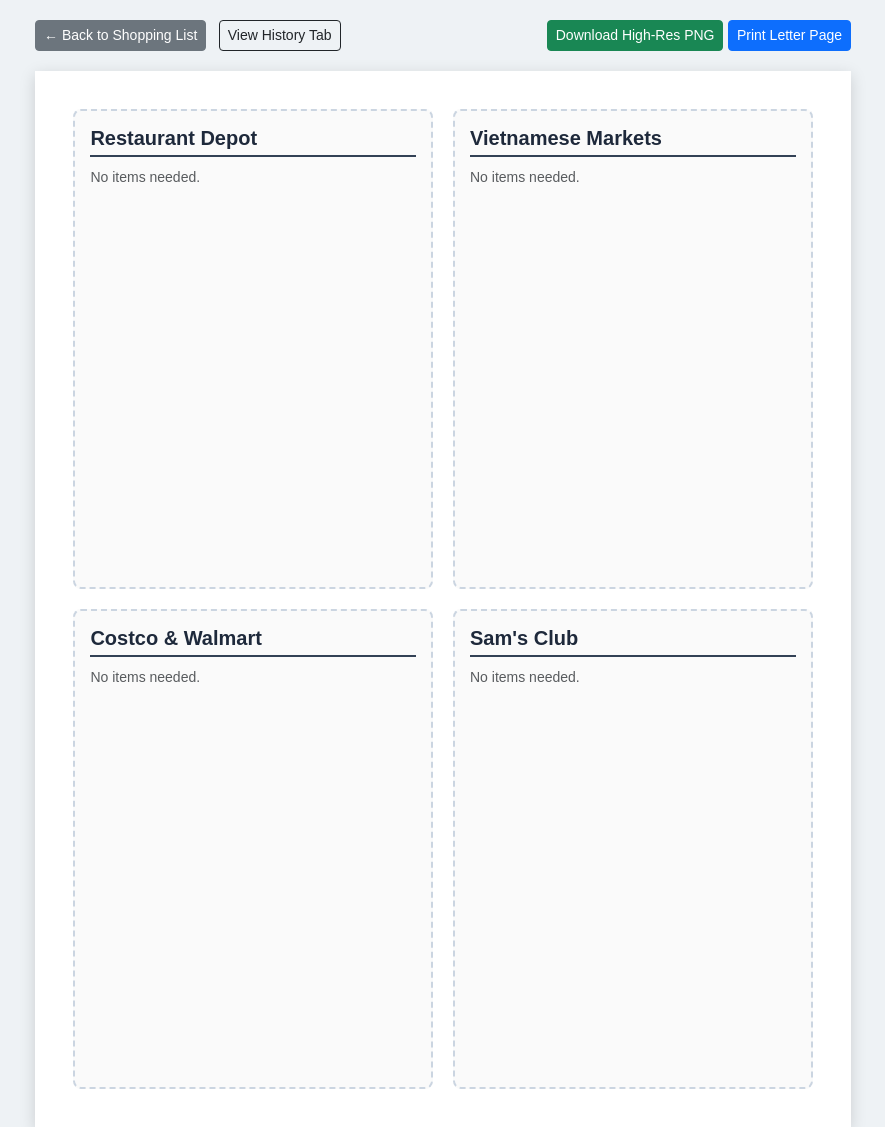
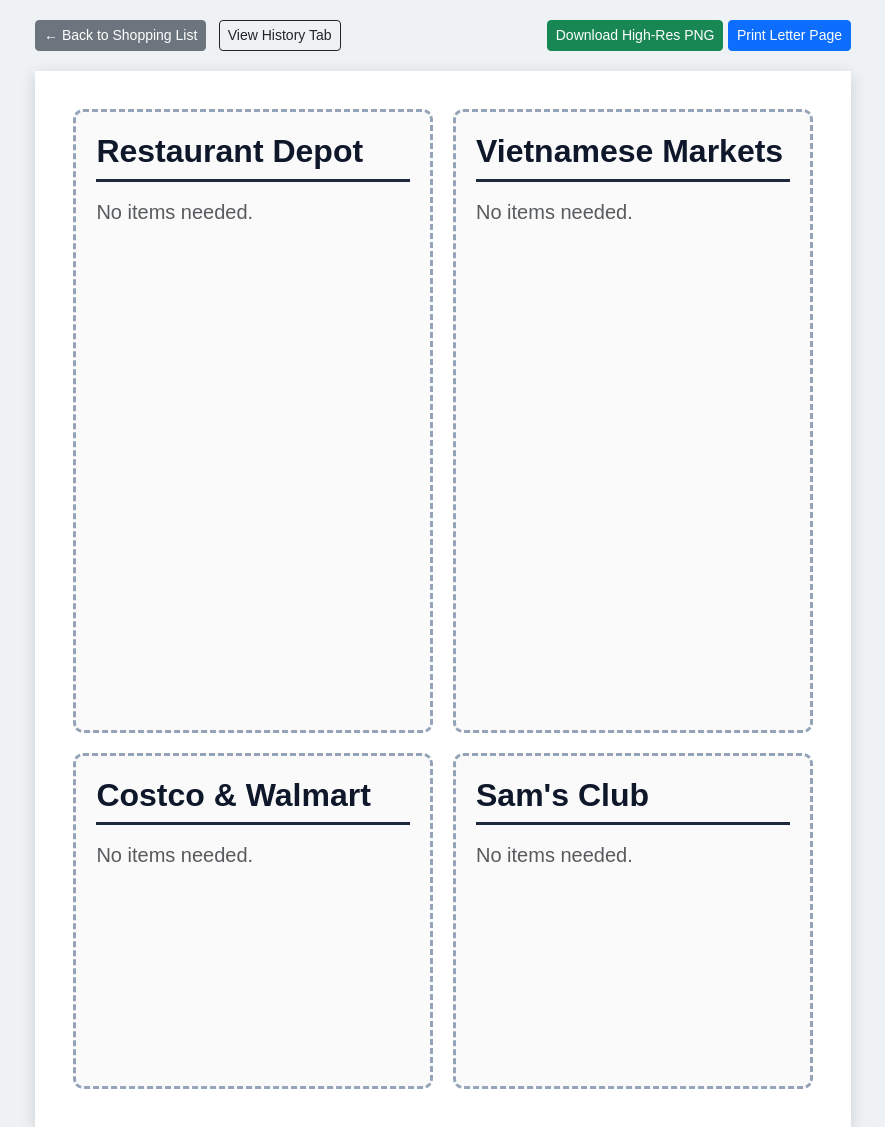
Before and after one commit to cdinh92/restaurant_inventory, a Flask app: page /export_layout in a window 1280 px wide. Shown: the whole page, without its empty margins (197-1082 px from the left). Run offline with Flask 3, Linux system fonts and the light colour scheme; data comes from the database, SQL or seed files in the repository.

Commit message:
Increase font sizes and headers in 4-quadrant export layout for better readability

```diff
--- a/templates/export_layout.html
+++ b/templates/export_layout.html
@@ -9,6 +9,8 @@
     <style>
         body { background-color: #eef2f5; font-family: sans-serif; }
         .action-bar { max-width: 8.5in; margin: 20px auto; }
+
+        /* Standard Letter Page Container with Asymmetrical Rows */
         .letter-page {
             width: 8.5in;
             height: 11in;
@@ -18,24 +20,33 @@
             box-shadow: 0 4px 15px rgba(0,0,0,0.15);
             display: grid;
             grid-template-columns: 1fr 1fr;
-            grid-template-rows: 1fr 1fr;
+            grid-template-rows: 1.3fr 0.7fr;
             gap: 20px;
             box-sizing: border-box;
         }
+
         .quadrant {
-            border: 2px dashed #cbd5e1;
-            border-radius: 8px;
-            padding: 15px;
+            border: 3px dashed #94a3b8;
+            border-radius: 10px;
+            padding: 20px;
             overflow-y: auto;
             background: #fafafa;
+            font-size: 1.5rem; /* Substantially larger font size for items */
         }
+
         .quadrant h5 {
-            border-bottom: 2px solid #334155;
-            padding-bottom: 5px;
-            margin-bottom: 10px;
-            color: #1e293b;
-            font-weight: bold;
+            font-size: 2rem; /* Much larger header text */
+            border-bottom: 3px solid #1e293b;
+            padding-bottom: 8px;
+            margin-bottom: 15px;
+            color: #0f172a;
+            font-weight: 800;
         }
+
+        .quadrant li {
+            margin-bottom: 12px; /* Extra breathing room between items */
+        }
+
         @media print {
             body { background: none; }
             .action-bar { display: none; }
@@ -56,43 +67,47 @@
     </div>
 
     <div id="captureArea" class="letter-page">
+        <!-- Top Left: Restaurant Depot -->
         <div class="quadrant">
             <h5>{{ quadrants.top_left.title }}</h5>
             <ul class="list-unstyled">
                 {% for item in quadrants.top_left['items'] %}
-                    <li class="mb-1">☐ <strong>{{ item.qty }}x</strong> - {{ item.name }}</li>
+                    <li class="mb-3">☐ <strong>{{ item.qty }}x</strong> - {{ item.name }}</li>
                 {% else %}
-                    <li class="text-muted small">No items needed.</li>
+                    <li class="text-muted fs-5">No items needed.</li>
                 {% endfor %}
             </ul>
         </div>
+        <!-- Top Right: Vietnamese Markets -->
         <div class="quadrant">
             <h5>{{ quadrants.top_right.title }}</h5>
             <ul class="list-unstyled">
                 {% for item in quadrants.top_right['items'] %}
-                    <li class="mb-1">☐ <strong>{{ item.qty }}x</strong> - {{ item.name }}</li>
+                    <li class="mb-3">☐ <strong>{{ item.qty }}x</strong> - {{ item.name }}</li>
                 {% else %}
-                    <li class="text-muted small">No items needed.</li>
+                    <li class="text-muted fs-5">No items needed.</li>
                 {% endfor %}
             </ul>
         </div>
+        <!-- Bottom Left: Costco & Walmart -->
         <div class="quadrant">
             <h5>{{ quadrants.bottom_left.title }}</h5>
             <ul class="list-unstyled">
                 {% for item in quadrants.bottom_left['items'] %}
-                    <li class="mb-1">☐ <strong>{{ item.qty }}x</strong> - {{ item.name }}</li>
+                    <li class="mb-3">☐ <strong>{{ item.qty }}x</strong> - {{ item.name }}</li>
                 {% else %}
-                    <li class="text-muted small">No items needed.</li>
+                    <li class="text-muted fs-5">No items needed.</li>
                 {% endfor %}
             </ul>
         </div>
+        <!-- Bottom Right: Sam's Club -->
         <div class="quadrant">
             <h5>{{ quadrants.bottom_right.title }}</h5>
             <ul class="list-unstyled">
                 {% for item in quadrants.bottom_right['items'] %}
-                    <li class="mb-1">☐ <strong>{{ item.qty }}x</strong> - {{ item.name }}</li>
+                    <li class="mb-3">☐ <strong>{{ item.qty }}x</strong> - {{ item.name }}</li>
                 {% else %}
-                    <li class="text-muted small">No items needed.</li>
+                    <li class="text-muted fs-5">No items needed.</li>
                 {% endfor %}
             </ul>
         </div>
```
